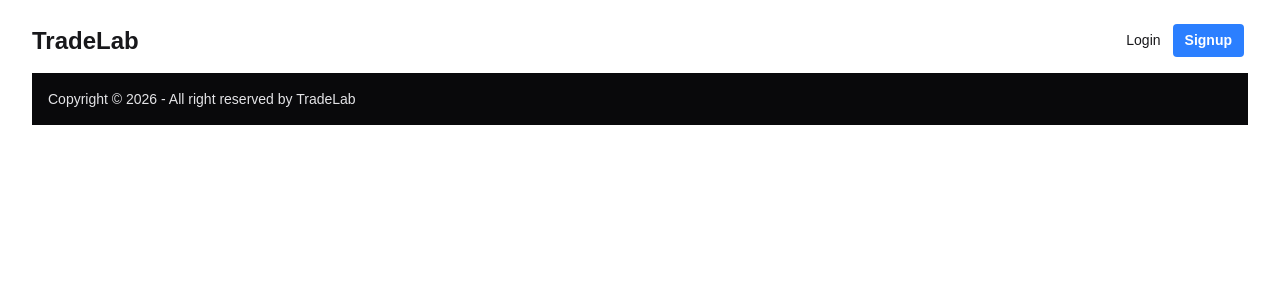
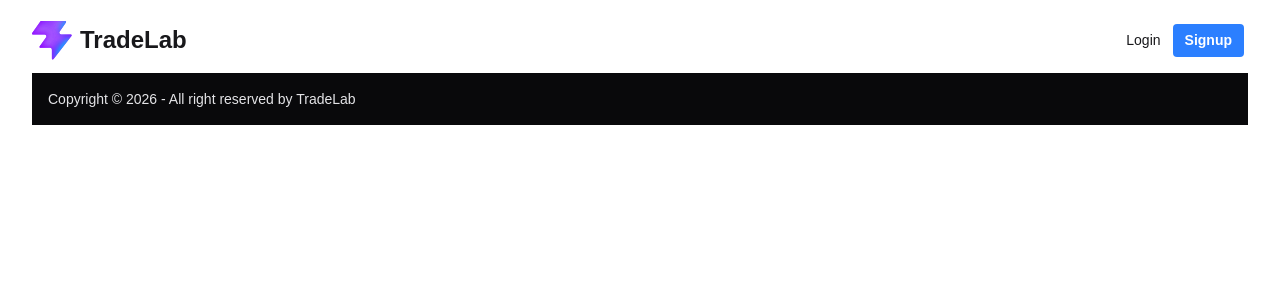
Before and after one commit to Suprio-Das/TradeLab, a React (Vite) app in the folder frontend/: page / in a window 1280 px wide. Shown: the top 300 px of the page. Built offline with nearby package versions, Linux system fonts and the light colour scheme.

Commit message:
Navbar logo and website title modified

```diff
--- a/frontend/index.html
+++ b/frontend/index.html
@@ -5,7 +5,7 @@
   <meta charset="UTF-8" />
   <link rel="icon" type="image/svg+xml" href="/favicon.svg" />
   <meta name="viewport" content="width=device-width, initial-scale=1.0" />
-  <title>frontend</title>
+  <title>TradeLab</title>
 </head>
 
 <body>
--- a/frontend/src/Components/Navbar.jsx
+++ b/frontend/src/Components/Navbar.jsx
@@ -5,7 +5,9 @@ const Navbar = () => {
         <div>
             <div className="navbar px-0">
                 <div className="flex-1">
-                    <a className='text-2xl font-bold'>TradeLab</a>
+                    <a className='text-2xl font-bold flex items-center gap-2'>
+                        <img src="../../public/favicon.svg" alt="Favicon" className='w-10' /> TradeLab
+                    </a>
                 </div>
                 <div className="flex-none">
                     <ul className="menu menu-horizontal px-1">
```
